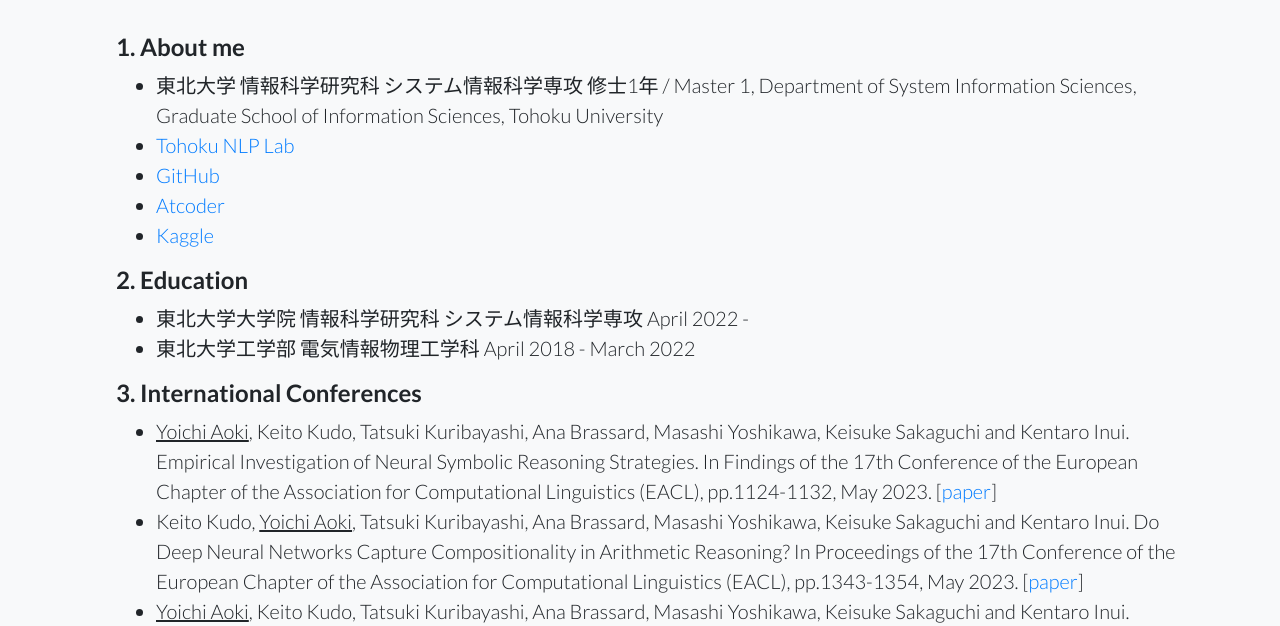
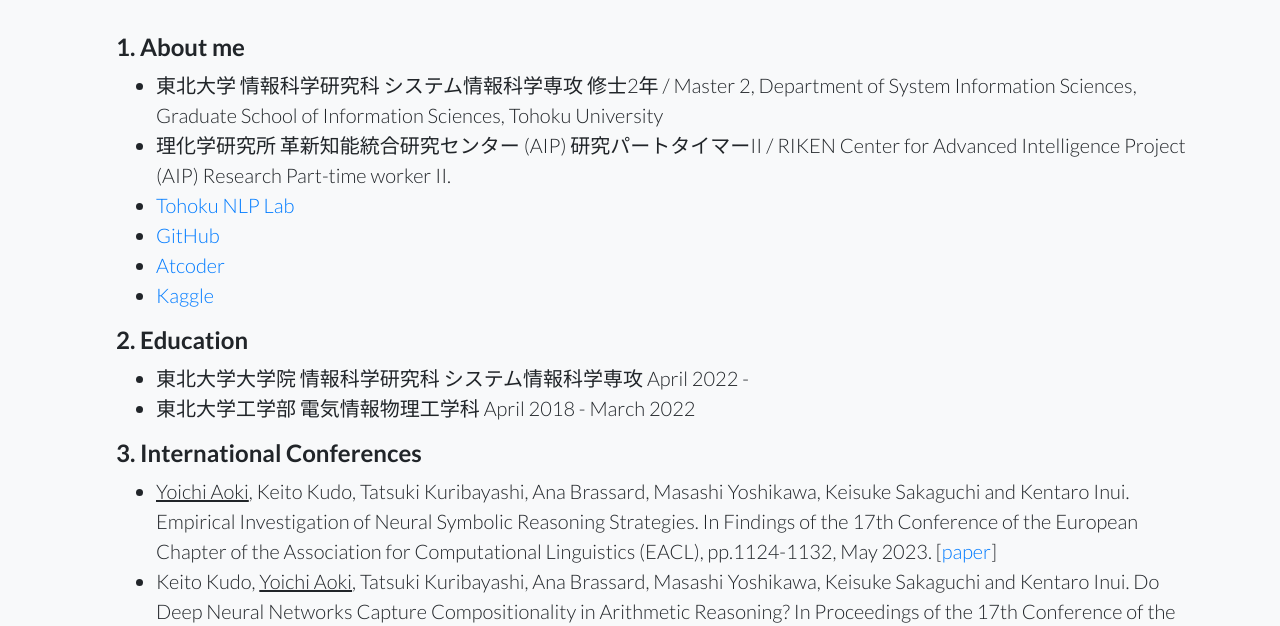
Before and after one commit to ao1neko/ao1neko.github.io, a website: page index.html in a window 1280 px wide. Shown: the part 165-791 px from the top of the page. Drawn offline with Linux system fonts and the light colour scheme.

Commit message:
add profile

```diff
--- a/index.html
+++ b/index.html
@@ -39,7 +39,8 @@
           <div class="mb-8">
             <h4>1. About me</h4>
             <ul>
-            <li class="lead mb-0">東北大学 情報科学研究科 システム情報科学専攻 修士1年 / Master 1, Department of System Information Sciences, Graduate School of Information Sciences, Tohoku University</li>
+            <li class="lead mb-0">東北大学 情報科学研究科 システム情報科学専攻 修士2年 / Master 2, Department of System Information Sciences, Graduate School of Information Sciences, Tohoku University</li>
+            <li class="lead mb-0">理化学研究所 革新知能統合研究センター (AIP) 研究パートタイマーII / RIKEN Center for Advanced Intelligence Project (AIP) Research Part-time worker II.</li>
             <li class="lead mb-0"><a href="https://www.nlp.ecei.tohoku.ac.jp/">Tohoku NLP Lab</a></li>
             <li class="lead mb-0"><a href="https://github.com/ao1neko">GitHub</a></li>
             <li class="lead mb-0"><a href="https://atcoder.jp/users/aoneko">Atcoder</a></li>
```
